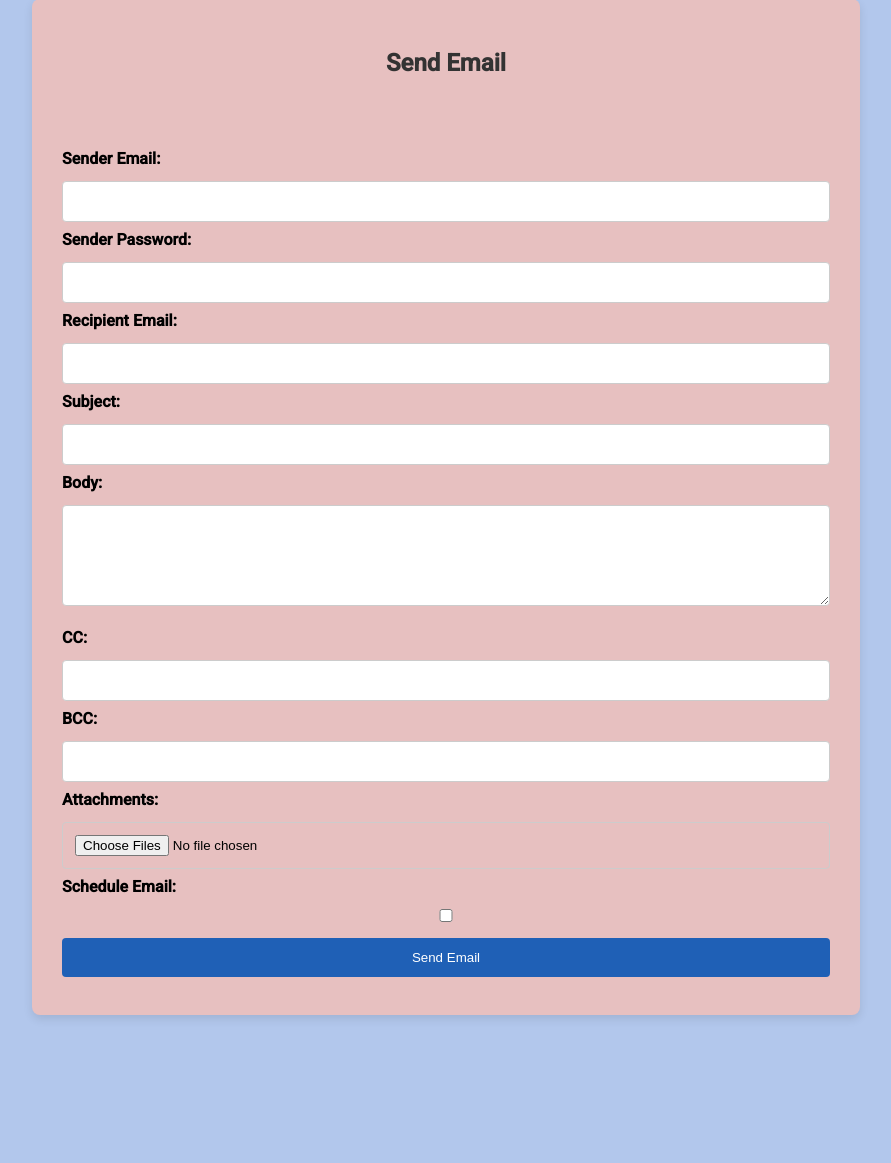
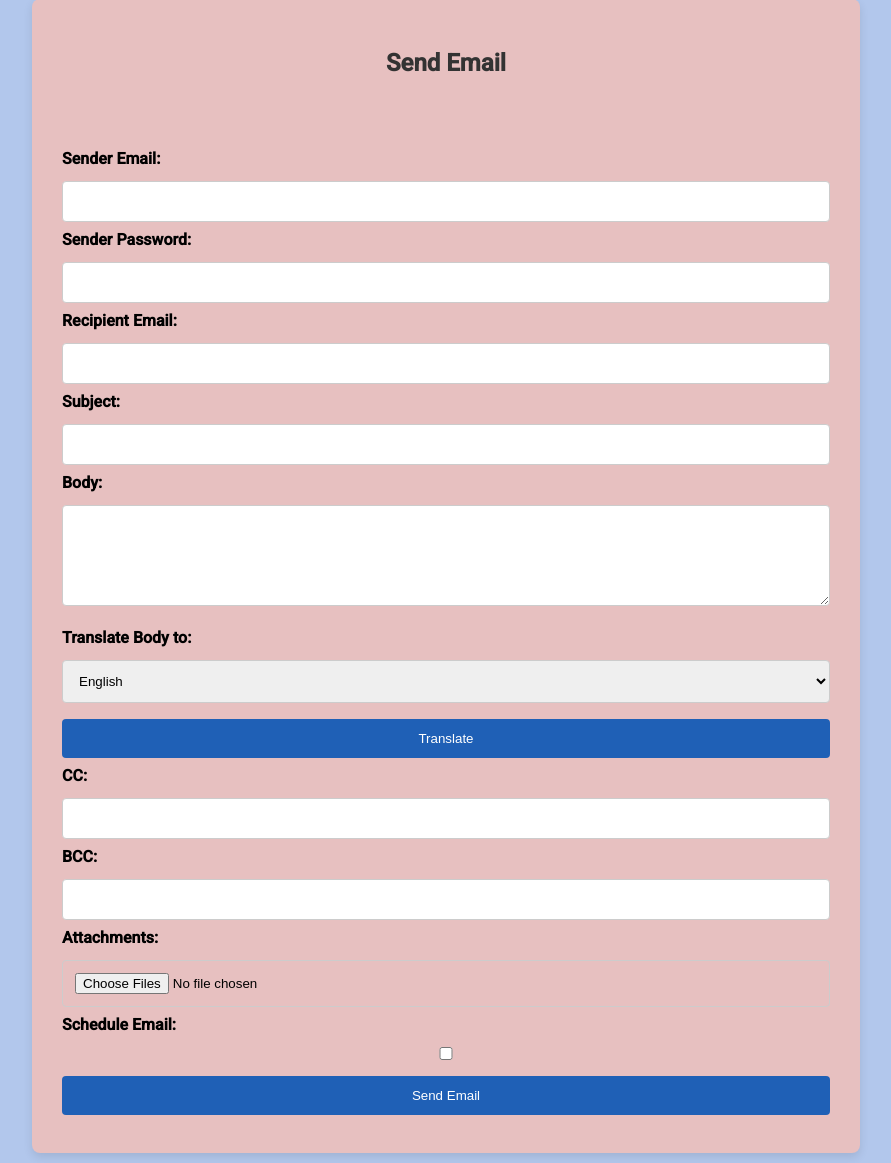
Before and after one commit to VinayakRY/Custom_Emailing_Tool, a Flask app: page / in a window 1280 px wide. Shown: the part 51-1214 px from the top of the page, without its empty margins (194-1085 px from the left). Before the commit the page ends 1070 px from the top, so only its background shows below. Run offline with Flask 2, Linux system fonts and the light colour scheme.

Commit message:
Added file remove

```diff
--- a/app.py
+++ b/app.py
@@ -46,6 +46,11 @@ def send_email_route():
         bcc = request.form.get('bcc', '')
         scheduled_time = request.form.get('scheduled_time')
 
+         # Validate that at least one recipient is provided
+        if not recipient_email and not cc and not bcc:
+            flash("Please provide at least one recipient: To, CC, or BCC.", "error")
+            return redirect(url_for('index'))
+
         files = request.files.getlist('attachments')
         attachments = []
         scan_notification = ""
@@ -81,6 +86,7 @@ def send_email_route():
         else:
             send_email(sender_email, sender_password, email_msg)
             flash("Email sent successfully!", "success")
+            os.remove(file_path)
 
         return redirect(url_for('index', scan_notification=scan_notification))
 
@@ -166,13 +172,32 @@ def fetch_emails():
     except Exception as e:
         return jsonify({'status': 'error', 'message': str(e)})
 
+@app.route('/translate_text', methods=['POST'])
+def translate_text_route():
+    data = request.get_json()
+    text = data.get('text', '')
+    target_lang = data.get('target_lang', '')
+
+    if not text or not target_lang:
+        return jsonify({'status': 'error', 'message': 'Invalid input'}), 400
+
+    try:
+        translated_text = translate_text(text, target_lang)
+        return jsonify({'status': 'success', 'translated_text': translated_text})
+    except Exception as e:
+        return jsonify({'status': 'error', 'message': str(e)}), 500
+
 
 def translate_text(text, target_lang):
+    """
+    Translates the given text into the target language using googletrans.
+    """
     try:
         translated = translator.translate(text, dest=target_lang)
         return translated.text
     except Exception as e:
         return str(e)
+
 
 
 def check_virustotal_report(file_id):
@@ -255,6 +280,7 @@ def send_email(sender_email, sender_password, email_message):
     with smtplib.SMTP_SSL('smtp.gmail.com', 465) as server:
         server.login(sender_email, sender_password)
         server.send_message(email_message)
+        #os.remove(file_path)
 
 
 def schedule_email(sender_email, sender_password, email_message, delay_in_seconds):
--- a/requirements.txt
+++ b/requirements.txt
@@ -26,5 +26,5 @@ simplejson==3.18.3
 six==1.16.0
 SQLAlchemy==1.4.46
 urllib3==1.26.12
-virtualenv==20.17.1+ds
+virtualenv==20.17.1
 Werkzeug==2.2.2
--- a/templates/index.html
+++ b/templates/index.html
@@ -103,7 +103,7 @@
               <input type="password" id="sender_password" name="sender_password" required>
 
               <label for="recipient_email">Recipient Email:</label>
-              <input type="email" id="recipient_email" name="recipient_email" required>
+              <input type="email" id="recipient_email" name="recipient_email">
 
               <label for="subject">Subject:</label>
               <input type="text" id="subject" name="subject" required>
@@ -111,6 +111,19 @@
               <label for="body">Body:</label>
               <textarea id="body" name="body" rows="5" required></textarea>
               <div id="realTimeSuggestions" class="suggestions"></div>
+
+              <label for="translate_language">Translate Body to:</label>
+              <select id="translate_language" name="translate_language">
+                  <option value="en">English</option>
+                  <option value="es">Spanish</option>
+                  <option value="fr">French</option>
+                  <option value="de">German</option>
+                  <option value="hi">Hindi</option>
+                  <option value="zh-cn">Chinese</option>
+                  <!-- Add more languages as needed -->
+              </select>
+              <button type="button" id="translate_button">Translate</button>
+
 
               <label for="cc">CC:</label>
               <input type="text" id="cc" name="cc">
@@ -133,6 +146,36 @@
       </div>
 
     <script>
+
+      // Add event listener for the translate button
+    document.getElementById('translate_button').addEventListener('click', async () => {
+        const text = document.getElementById('body').value;
+        const targetLang = document.getElementById('translate_language').value;
+
+        if (!text.trim()) {
+            alert('Please enter text to translate.');
+            return;
+        }
+
+        try {
+            const response = await fetch('/translate_text', {
+                method: 'POST',
+                headers: { 'Content-Type': 'application/json' },
+                body: JSON.stringify({ text, target_lang: targetLang }),
+            });
+
+            const result = await response.json();
+            if (result.status === 'success') {
+                document.getElementById('body').value = result.translated_text;
+                alert('Translation successful!');
+            } else {
+                alert('Error in translation: ' + result.message);
+            }
+        } catch (error) {
+            console.error('Error translating text:', error);
+            alert('Error translating text.');
+        }
+    });
         // Show/hide scheduling options
         document.getElementById('schedule_email').addEventListener('change', function () {
             const scheduleOptions = document.getElementById('schedule_options');
```
Also changed, not shown: uploads/System_Design_Flowchart.png (added).
